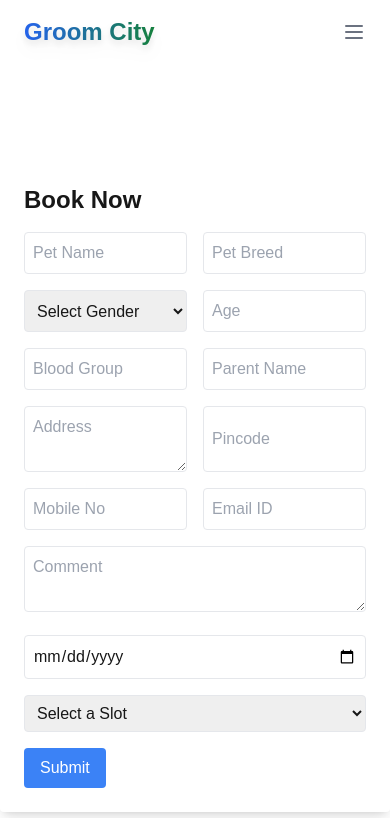
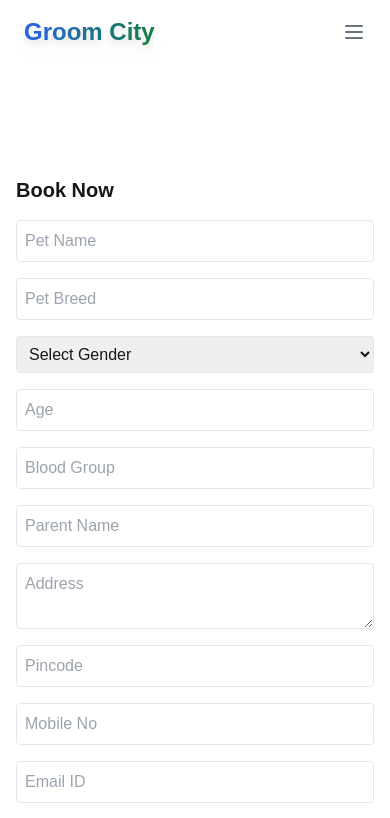
Before and after one commit to vamshichi/Bark-n-groom, a Next.js app: page /booknow in a window 390 px wide. Shown: the top 818 px of the page. Built offline with nearby package versions, Linux system fonts and the light colour scheme.

Commit message:
Your commit message

```diff
--- a/app/components/BookNow.tsx
+++ b/app/components/BookNow.tsx
@@ -91,10 +91,10 @@ const BookNowForm: React.FC = () => {
   }
 
   return (
-    <div className="max-w-2xl mx-auto p-6 bg-white rounded shadow-lg">
-      <h1 className="text-2xl font-bold mb-4">Book Now</h1>
+    <div className="max-w-2xl mx-auto p-4 sm:p-6 bg-white rounded shadow-lg">
+    <h1 className="text-xl sm:text-2xl font-bold mb-4">Book Now</h1>
     <form onSubmit={handleSubmit} className="space-y-4">
-        <div className="grid grid-cols-2 gap-4">
+      <div className="grid grid-cols-1 sm:grid-cols-2 gap-4">
         <input
           type="text"
           name="petName"
@@ -215,11 +215,15 @@ const BookNowForm: React.FC = () => {
           </option>
         ))}
       </select>
-        <button type="submit" className="bg-blue-500 text-white py-2 px-4 rounded hover:bg-blue-600">
+      <button
+        type="submit"
+        className="bg-blue-500 text-white py-2 px-4 rounded hover:bg-blue-600 w-full sm:w-auto"
+      >
         Submit
       </button>
     </form>
   </div>
+
   )
 }
 
```
Lines whose indentation alone changed are shown as unchanged.
